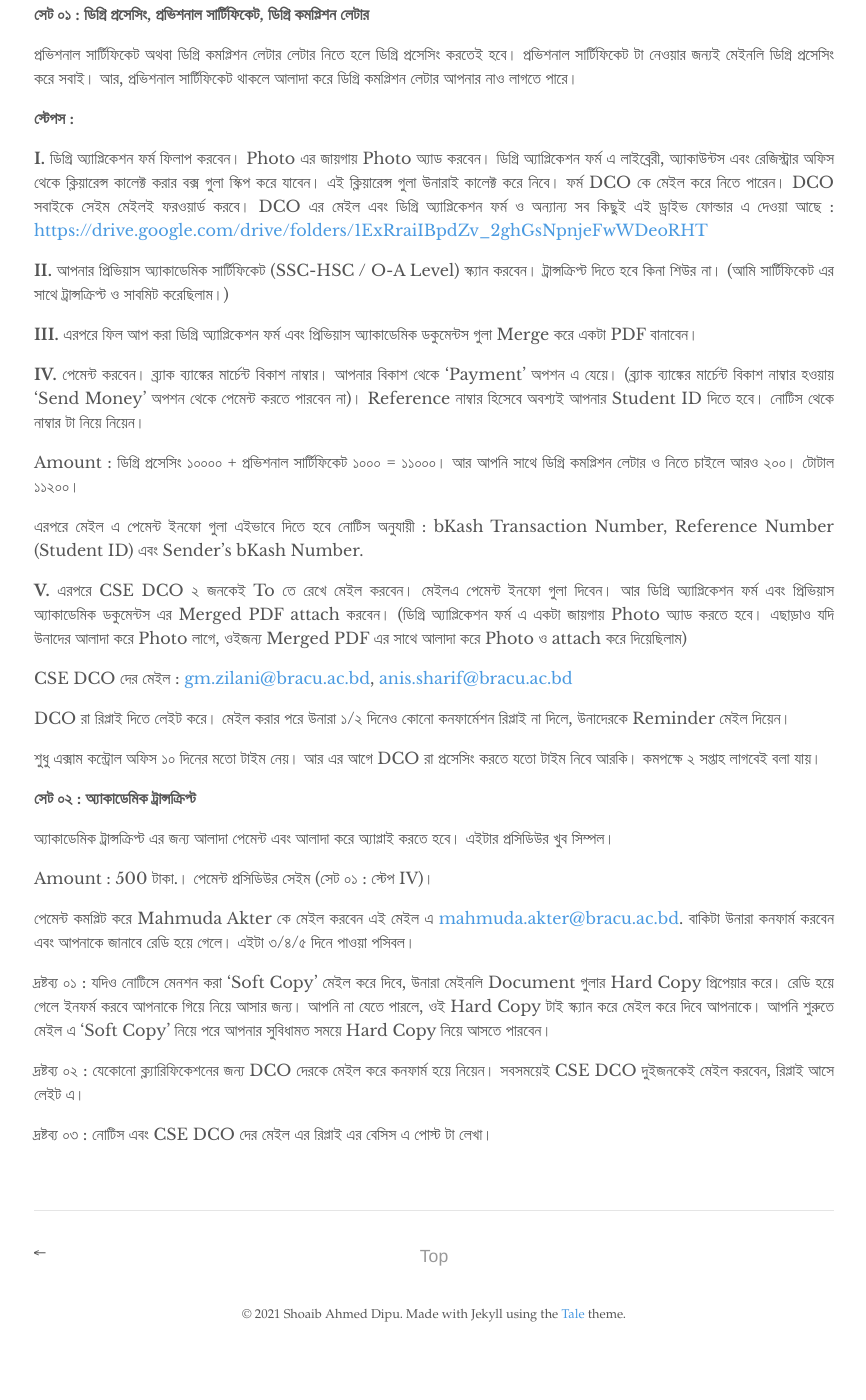
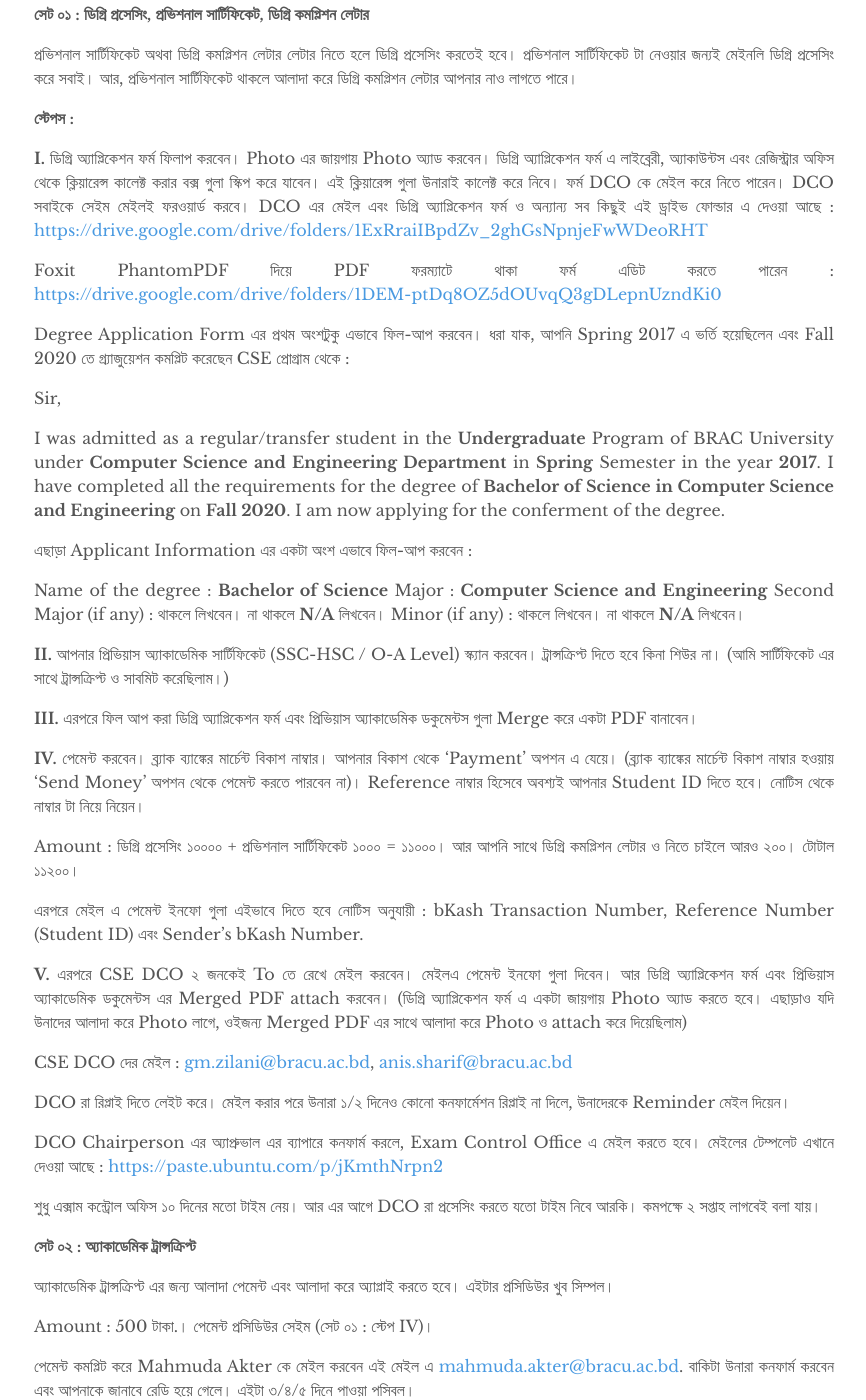
Before and after one commit to shoaibdipu/tale, a Jekyll site: the page built from _posts/2021-01-24-degree-processing-cse-bracu.md, in a window 1280 px wide and 1400 px high, scrolled down 581 px. Shown: the whole window, without its empty margins (206-1072 px from the left). Built offline with Jekyll 4.4.1, drawn with Linux system fonts in a browser that asks for light colours; before the commit the page ends 1939 px from its top, so only the background shows below that; some of the changed text lies outside the part shown.

Commit message:
Updated w/ Applicant Information & Email Templates

```diff
--- a/_posts/2021-01-24-degree-processing-cse-bracu.md
+++ b/_posts/2021-01-24-degree-processing-cse-bracu.md
@@ -13,7 +13,22 @@ __সেট ০১ : ডিগ্রি প্রসেসিং, প্রভ
 
 __স্টেপস :__
 
-__I.__ ডিগ্রি অ্যাপ্লিকেশন ফর্ম ফিলাপ করবেন। Photo এর জায়গায় Photo অ্যাড করবেন। ডিগ্রি অ্যাপ্লিকেশন ফর্ম এ লাইব্রেরী, অ্যাকাউন্টস এবং রেজিস্ট্রার অফিস থেকে ক্লিয়ারেন্স কালেক্ট করার বক্স গুলা স্কিপ করে যাবেন। এই ক্লিয়ারেন্স গুলা উনারাই কালেক্ট করে নিবে। ফর্ম DCO কে মেইল করে নিতে পারেন। DCO সবাইকে সেইম মেইলই ফরওয়ার্ড করবে। DCO এর মেইল এবং  ডিগ্রি অ্যাপ্লিকেশন ফর্ম ও অন্যান্য সব কিছুই এই ড্রাইভ ফোল্ডার এ দেওয়া আছে : <https://drive.google.com/drive/folders/1ExRraiIBpdZv_2ghGsNpnjeFwWDeoRHT>
+__I.__ ডিগ্রি অ্যাপ্লিকেশন ফর্ম ফিলাপ করবেন। Photo এর জায়গায় Photo অ্যাড করবেন। ডিগ্রি অ্যাপ্লিকেশন ফর্ম এ লাইব্রেরী, অ্যাকাউন্টস এবং রেজিস্ট্রার অফিস থেকে ক্লিয়ারেন্স কালেক্ট করার বক্স গুলা স্কিপ করে যাবেন। এই ক্লিয়ারেন্স গুলা উনারাই কালেক্ট করে নিবে। ফর্ম DCO কে মেইল করে নিতে পারেন। DCO সবাইকে সেইম মেইলই ফরওয়ার্ড করবে। DCO এর মেইল এবং  ডিগ্রি অ্যাপ্লিকেশন ফর্ম ও অন্যান্য সব কিছুই এই ড্রাইভ ফোল্ডার এ দেওয়া আছে : <https://drive.google.com/drive/folders/1ExRraiIBpdZv_2ghGsNpnjeFwWDeoRHT> <br>
+
+Foxit PhantomPDF দিয়ে PDF ফরম্যাটে থাকা ফর্ম এডিট করতে পারেন : <https://drive.google.com/drive/folders/1DEM-ptDq8OZ5dOUvqQ3gDLepnUzndKi0> <br>
+
+Degree Application Form এর প্রথম অংশটুকু এভাবে ফিল-আপ করবেন। ধরা যাক, আপনি Spring 2017 এ ভর্তি হয়েছিলেন এবং Fall 2020 তে গ্র্যাজুয়েশন কমপ্লিট করেছেন CSE প্রোগ্রাম থেকে : <br>
+
+Sir, <br>
+
+I was admitted as a regular/transfer student in the __Undergraduate__ Program of BRAC University under __Computer Science and Engineering Department__ in __Spring__ Semester in the year __2017__. I have completed all the requirements for the degree of __Bachelor of Science in Computer Science and Engineering__ on __Fall 2020__. I am now applying for the conferment of the degree. <br>
+
+এছাড়া Applicant Information এর একটা অংশ এভাবে ফিল-আপ করবেন : <br>
+
+Name of the degree : __Bachelor of Science__
+Major : __Computer Science and Engineering__
+Second Major (if any) : থাকলে লিখবেন। না থাকলে __N/A__ লিখবেন।
+Minor (if any) : থাকলে লিখবেন। না থাকলে __N/A__ লিখবেন।
 
 __II.__ আপনার প্রিভিয়াস অ্যাকাডেমিক সার্টিফিকেট (SSC-HSC / O-A Level) স্ক্যান করবেন। ট্রান্সক্রিপ্ট দিতে হবে কিনা শিউর না। (আমি সার্টিফিকেট এর সাথে ট্রান্সক্রিপ্ট ও সাবমিট করেছিলাম।)
 
@@ -31,6 +46,8 @@ CSE DCO দের মেইল : <gm.zilani@bracu.ac.bd>, <anis.sharif@bracu.ac.
 
 DCO রা রিপ্লাই দিতে লেইট করে। মেইল করার পরে উনারা ১/২ দিনেও কোনো কনফার্মেশন রিপ্লাই না দিলে, উনাদেরকে Reminder মেইল দিয়েন।
 
+DCO Chairperson এর অ্যাপ্রুভাল এর ব্যাপারে কনফার্ম করলে, Exam Control Office এ মেইল করতে হবে। মেইলের টেম্পলেট এখানে দেওয়া আছে : <https://paste.ubuntu.com/p/jKmthNrpn2>
+
 শুধু এক্সাম কন্ট্রোল অফিস ১০ দিনের মতো টাইম নেয়। আর এর আগে DCO রা প্রসেসিং করতে যতো টাইম নিবে আরকি। কমপক্ষে ২ সপ্তাহ লাগবেই বলা যায়।
 
 
@@ -42,10 +59,11 @@ Amount : 500 টাকা.।  পেমেন্ট প্রসিডিউর
 
 পেমেন্ট কমপ্লিট করে Mahmuda Akter কে মেইল করবেন এই মেইল এ <mahmuda.akter@bracu.ac.bd>. বাকিটা উনারা কনফার্ম করবেন এবং আপনাকে জানাবে রেডি হয়ে গেলে। এইটা ৩/৪/৫ দিনে পাওয়া পসিবল।
 
-
+মেইলের টেম্পলেট এখানে দেওয়া আছে : <https://paste.ubuntu.com/p/YFxPDmvV7y>
 
 দ্রষ্টব্য ০১ : যদিও নোটিসে মেনশন করা 'Soft Copy' মেইল করে দিবে, উনারা মেইনলি Document গুলার Hard Copy প্রিপেয়ার করে। রেডি হয়ে গেলে ইনফর্ম করবে আপনাকে গিয়ে নিয়ে আসার জন্য। আপনি না যেতে পারলে, ওই Hard Copy টাই স্ক্যান করে মেইল করে দিবে আপনাকে। আপনি শুরুতে মেইল এ 'Soft Copy' নিয়ে পরে আপনার সুবিধামত সময়ে Hard Copy নিয়ে আসতে পারবেন।
 
-দ্রষ্টব্য ০২ : যেকোনো ক্ল্যারিফিকেশনের জন্য DCO দেরকে মেইল করে কনফার্ম হয়ে নিয়েন। সবসময়েই CSE DCO দুইজনকেই মেইল করবেন, রিপ্লাই আসে লেইট এ।
+দ্রষ্টব্য ০২ : যেকোনো ক্ল্যারিফিকেশনের জন্য DCO দেরকে মেইল করে কনফার্ম হয়ে নিয়েন। সবসময়েই CSE DCO দুইজনকেই মেইল করবেন, রিপ্লাই আসে লেইট এ। এছাড়াও, যেকোনো দরকারে Exam Control Office অথবা Registrar Office এ অফিস আওয়ারসে কল দিয়ে কথা বলে নিতে পারেন। উনারা কল রিসিভ করেন। Contact Numbers গুলো এখানে পাওয়া যাবে : <https://www.bracu.ac.bd/about/leadership-and-management/staff>
 
-দ্রষ্টব্য ০৩ : নোটিস এবং CSE DCO দের মেইল এর রিপ্লাই এর বেসিস এ পোস্ট টা লেখা।
+
+[ লাস্ট আপডেট: ২৯ জুন ২০২১ ]
```
